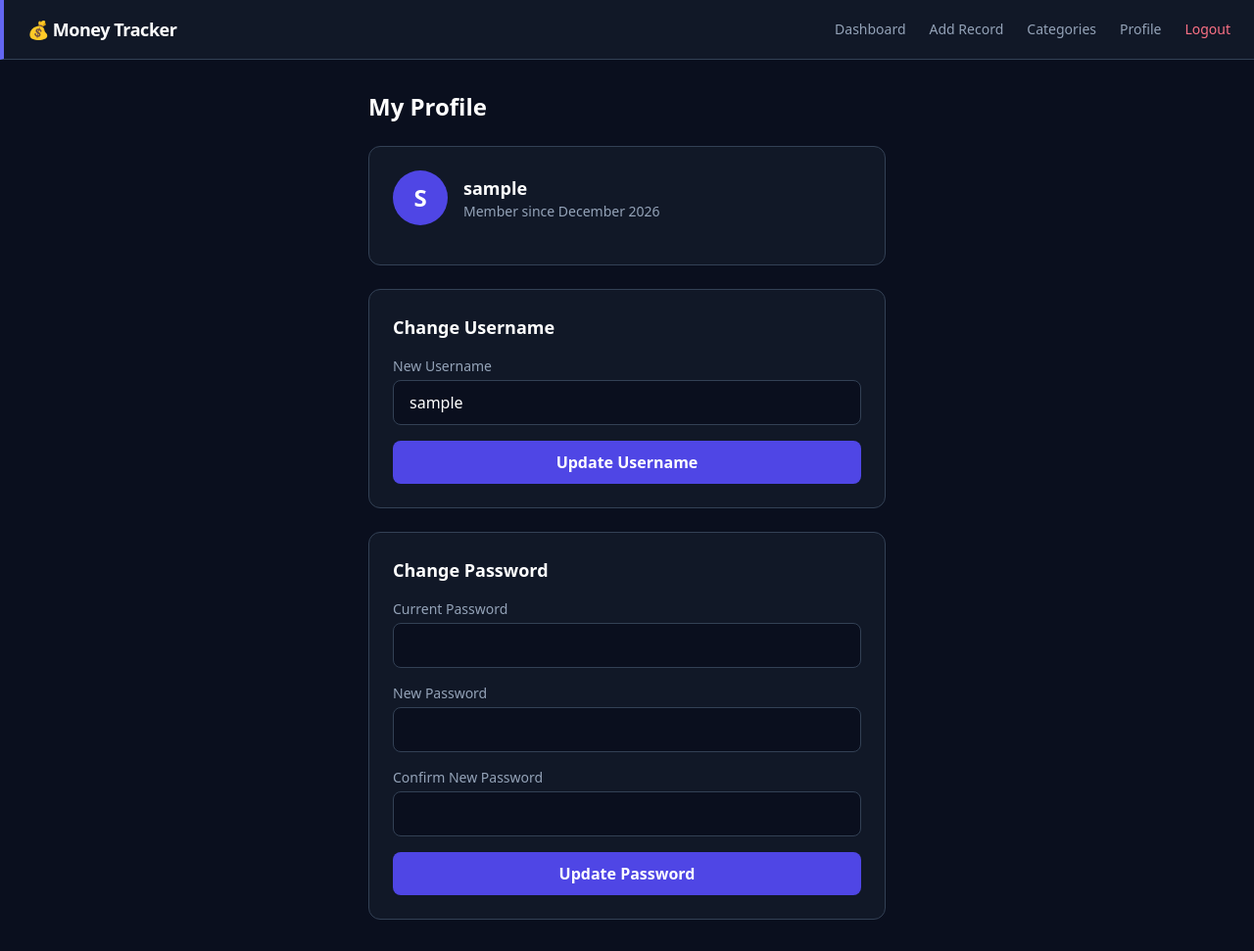
After one commit to lolgamebot/money-tracker, a PHP site: page /profile.php in a window 1280 px wide. The commit adds this page. Shown: the whole page at 98% size. Run offline with PHP 8.4, Linux system fonts and the light colour scheme; the visitor is signed in with stand-in values (Sample User, id 1); some libraries are stand-ins or nearby versions.

Commit message:
added profile for editing password and username

```diff
--- a/database.sql
+++ b/database.sql
@@ -4,7 +4,8 @@ USE moneytracker;
 CREATE TABLE accounts (
   id INT AUTO_INCREMENT PRIMARY KEY,
   username VARCHAR(100),
-  password VARCHAR(255)
+  password VARCHAR(255),
+  created_at TIMESTAMP DEFAULT CURRENT_TIMESTAMP
 );
 
 CREATE TABLE categories (
--- a/helpers.php
+++ b/helpers.php
@@ -23,8 +23,9 @@ function renderNav() {
         <a href="index.php" class="text-white font-bold text-lg tracking-tight">💰 Money Tracker</a>
         <div class="flex gap-6 text-sm">
             <a href="index.php" class="text-slate-400 hover:text-white transition-colors">Dashboard</a>
-            <a href="add.php" class="text-slate-400 hover:text-white transition-colors">Add Expense</a>
+            <a href="add.php" class="text-slate-400 hover:text-white transition-colors">Add Record</a>
             <a href="categories.php" class="text-slate-400 hover:text-white transition-colors">Categories</a>
+            <a href="profile.php" class="text-slate-400 hover:text-white transition-colors">Profile</a>
             <a href="logout.php" class="text-rose-400 hover:text-rose-300 transition-colors">Logout</a>
         </div>
     </nav>';
--- /dev/null
+++ b/profile.php
@@ -0,0 +1,150 @@
+<?php
+session_start();
+require "db.php";
+require "helpers.php";
+requireLogin();
+
+$userId = $_SESSION["user_id"];
+
+// Fetch current account info
+$getAccount = $pdo->prepare("SELECT * FROM accounts WHERE id = ?");
+$getAccount->execute([$userId]);
+$account = $getAccount->fetch();
+
+// Handle username change
+if (isset($_POST["change_username"])) {
+    $newUsername = $_POST["username"];
+
+    if (empty($newUsername)) {
+        $errorUsername = "Username cannot be empty!";
+    } else {
+        $checkUsername = $pdo->prepare("SELECT * FROM accounts WHERE username = ? AND id != ?");
+        $checkUsername->execute([$newUsername, $userId]);
+        $existing = $checkUsername->fetch();
+
+        if ($existing) {
+            $errorUsername = "Username already taken!";
+        } else {
+            $updateUsername = $pdo->prepare("UPDATE accounts SET username = ? WHERE id = ?");
+            $updateUsername->execute([$newUsername, $userId]);
+            $_SESSION["username"] = $newUsername;
+            $successUsername = "Username updated!";
+            $account["username"] = $newUsername;
+        }
+    }
+}
+
+// Handle password change
+if (isset($_POST["change_password"])) {
+    $currentPassword = $_POST["current_password"];
+    $newPassword = $_POST["new_password"];
+    $confirmPassword = $_POST["confirm_password"];
+
+    if (empty($currentPassword) || empty($newPassword) || empty($confirmPassword)) {
+        $errorPassword = "Please fill all password fields!";
+    } elseif (!password_verify($currentPassword, $account["password"])) {
+        $errorPassword = "Current password is incorrect!";
+    } elseif ($newPassword !== $confirmPassword) {
+        $errorPassword = "New passwords do not match!";
+    } elseif (strlen($newPassword) < 6) {
+        $errorPassword = "New password must be at least 6 characters!";
+    } else {
+        $hashed = password_hash($newPassword, PASSWORD_DEFAULT);
+        $updatePassword = $pdo->prepare("UPDATE accounts SET password = ? WHERE id = ?");
+        $updatePassword->execute([$hashed, $userId]);
+        $successPassword = "Password updated!";
+    }
+}
+?>
+
+<!DOCTYPE html>
+<html lang="en">
+<head>
+    <meta charset="UTF-8">
+    <meta name="viewport" content="width=device-width, initial-scale=1.0">
+    <title>Profile - Money Tracker</title>
+    <script src="https://cdn.tailwindcss.com"></script>
+</head>
+<body class="bg-[#0a0f1e] min-h-screen text-slate-200">
+
+    <?php renderNav(); ?>
+
+    <div class="max-w-xl mx-auto px-6 py-8">
+        <h1 class="text-2xl font-bold text-white mb-6">My Profile</h1>
+
+        <!-- Account Info -->
+        <div class="bg-[#111827] rounded-xl border border-slate-700 p-6 mb-6">
+            <div class="flex items-center gap-4 mb-4">
+                <div class="w-14 h-14 rounded-full bg-indigo-600 flex items-center justify-center text-2xl font-bold text-white">
+                    <?= strtoupper(substr($account["username"], 0, 1)) ?>
+                </div>
+                <div>
+                    <p class="text-white font-semibold text-lg"><?= $account["username"] ?></p>
+                    <p class="text-slate-400 text-sm">Member since <?= date("F Y", strtotime($account["created_at"])) ?></p>
+                </div>
+            </div>
+        </div>
+
+        <!-- Change Username -->
+        <div class="bg-[#111827] rounded-xl border border-slate-700 p-6 mb-6">
+            <h2 class="text-lg font-semibold text-white mb-4">Change Username</h2>
+
+            <?php if (isset($errorUsername)): ?>
+                <div class="bg-red-500/10 border border-red-500/30 text-red-400 rounded-lg px-4 py-3 mb-4 text-sm"><?= $errorUsername ?></div>
+            <?php endif; ?>
+
+            <?php if (isset($successUsername)): ?>
+                <div class="bg-emerald-500/10 border border-emerald-500/30 text-emerald-400 rounded-lg px-4 py-3 mb-4 text-sm"><?= $successUsername ?></div>
+            <?php endif; ?>
+
+            <form action="profile.php" method="POST" class="space-y-4">
+                <div>
+                    <label class="block text-sm font-medium text-slate-400 mb-1">New Username</label>
+                    <input type="text" name="username" value="<?= $account["username"] ?>" required
+                        class="w-full bg-[#0a0f1e] border border-slate-700 rounded-lg px-4 py-2.5 text-white focus:outline-none focus:border-indigo-500 focus:ring-1 focus:ring-indigo-500">
+                </div>
+                <button type="submit" name="change_username"
+                    class="w-full bg-indigo-600 hover:bg-indigo-500 text-white font-semibold py-2.5 rounded-lg transition-colors">
+                    Update Username
+                </button>
+            </form>
+        </div>
+
+        <!-- Change Password -->
+        <div class="bg-[#111827] rounded-xl border border-slate-700 p-6">
+            <h2 class="text-lg font-semibold text-white mb-4">Change Password</h2>
+
+            <?php if (isset($errorPassword)): ?>
+                <div class="bg-red-500/10 border border-red-500/30 text-red-400 rounded-lg px-4 py-3 mb-4 text-sm"><?= $errorPassword ?></div>
+            <?php endif; ?>
+
+            <?php if (isset($successPassword)): ?>
+                <div class="bg-emerald-500/10 border border-emerald-500/30 text-emerald-400 rounded-lg px-4 py-3 mb-4 text-sm"><?= $successPassword ?></div>
+            <?php endif; ?>
+
+            <form action="profile.php" method="POST" class="space-y-4">
+                <div>
+                    <label class="block text-sm font-medium text-slate-400 mb-1">Current Password</label>
+                    <input type="password" name="current_password" required
+                        class="w-full bg-[#0a0f1e] border border-slate-700 rounded-lg px-4 py-2.5 text-white focus:outline-none focus:border-indigo-500 focus:ring-1 focus:ring-indigo-500">
+                </div>
+                <div>
+                    <label class="block text-sm font-medium text-slate-400 mb-1">New Password</label>
+                    <input type="password" name="new_password" required
+                        class="w-full bg-[#0a0f1e] border border-slate-700 rounded-lg px-4 py-2.5 text-white focus:outline-none focus:border-indigo-500 focus:ring-1 focus:ring-indigo-500">
+                </div>
+                <div>
+                    <label class="block text-sm font-medium text-slate-400 mb-1">Confirm New Password</label>
+                    <input type="password" name="confirm_password" required
+                        class="w-full bg-[#0a0f1e] border border-slate-700 rounded-lg px-4 py-2.5 text-white focus:outline-none focus:border-indigo-500 focus:ring-1 focus:ring-indigo-500">
+                </div>
+                <button type="submit" name="change_password"
+                    class="w-full bg-indigo-600 hover:bg-indigo-500 text-white font-semibold py-2.5 rounded-lg transition-colors">
+                    Update Password
+                </button>
+            </form>
+        </div>
+    </div>
+
+</body>
+</html>
```
